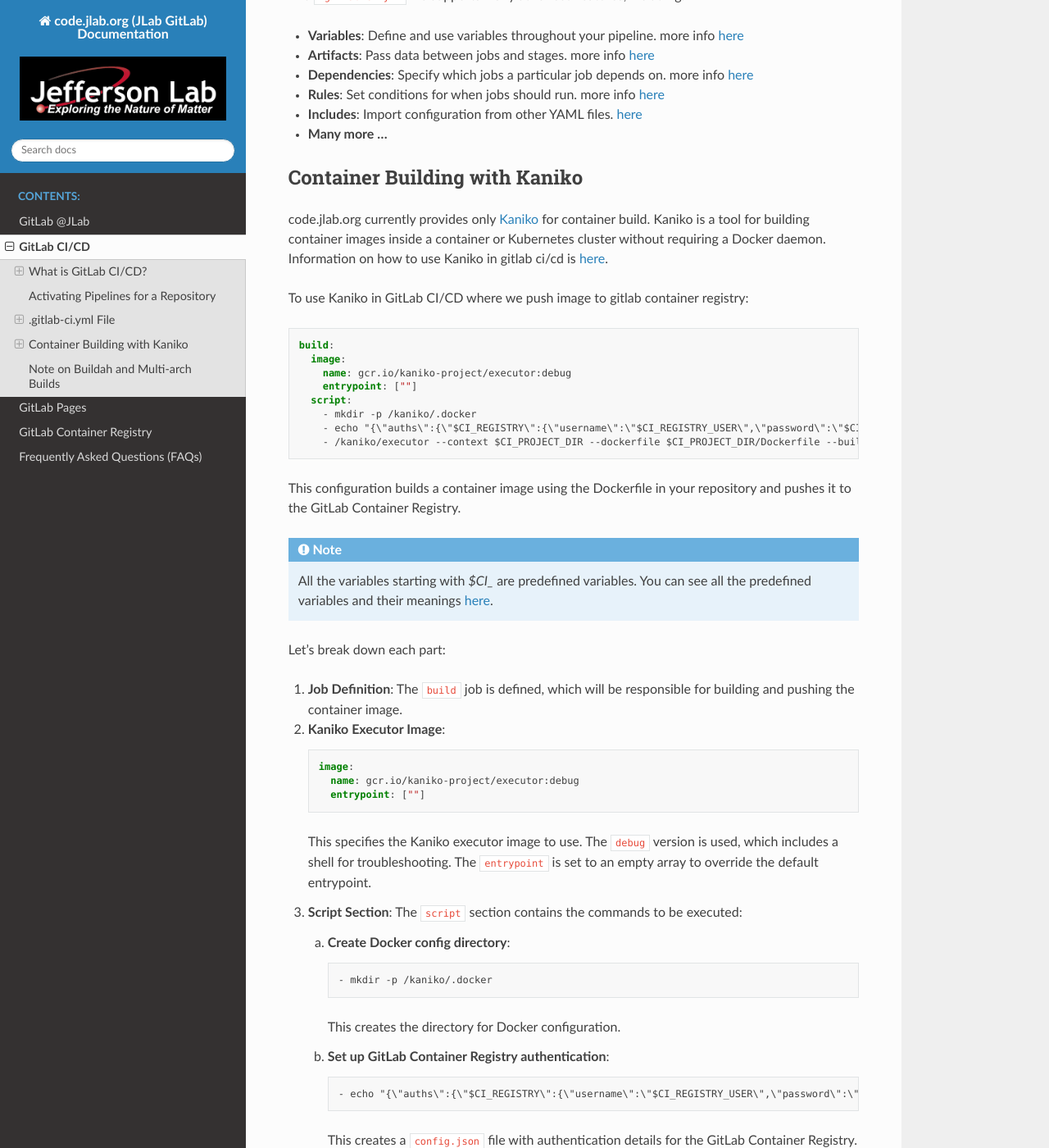
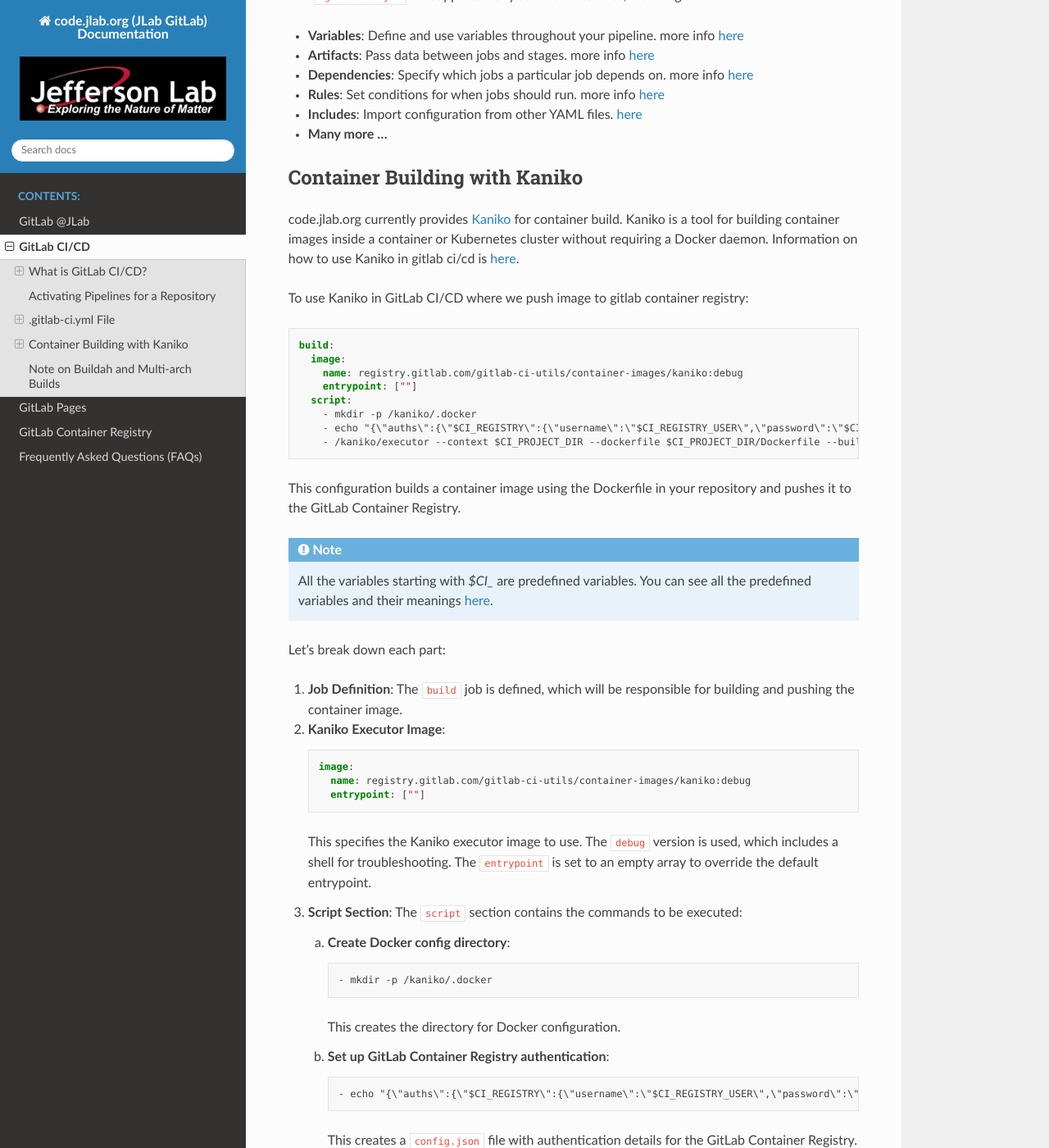
Before and after one commit to auraecosystem/jlab.org, a Sphinx documentation site: the page built from source/cicd.rst, in a window 1280 px wide and 1400 px high, scrolled down 1998 px. Shown: the whole window at 82% size. Built offline with Sphinx 7.4.7 and the Read the Docs theme 3.1.0, drawn with Linux system fonts in a browser that asks for light colours; some of the changed text lies outside the part shown.

Commit message:
Point to registry.gitlab.com kaniko:debug until buildah build documentation is written.

```diff
--- a/source/cicd.rst
+++ b/source/cicd.rst
@@ -101,7 +101,7 @@
 Container Building with Kaniko
 ------------------------------
 
-code.jlab.org currently provides only `Kaniko <https://github.com/GoogleContainerTools/kaniko>`_ for container build. Kaniko is a tool for building container images inside a container or Kubernetes cluster without requiring a Docker daemon.
+code.jlab.org currently provides `Kaniko <https://aarongoldenthal.com/posts/google-kaniko-is-dead-long-live-chainguard-kaniko/>`_ for container build. Kaniko is a tool for building container images inside a container or Kubernetes cluster without requiring a Docker daemon.
 Information on how to use Kaniko in gitlab ci/cd is `here <https://docs.gitlab.com/ee/ci/docker/using_kaniko.html#building-a-docker-image-with-kaniko>`_.
 
 To use Kaniko in GitLab CI/CD where we push image to gitlab container registry:
@@ -110,7 +110,7 @@
 
    build:
      image:
-       name: gcr.io/kaniko-project/executor:debug
+       name: registry.gitlab.com/gitlab-ci-utils/container-images/kaniko:debug
        entrypoint: [""]
      script:
        - mkdir -p /kaniko/.docker
@@ -133,7 +133,7 @@
    .. code-block:: yaml
 
       image:
-        name: gcr.io/kaniko-project/executor:debug
+        name: registry.gitlab.com/gitlab-ci-utils/container-images/kaniko:debug
         entrypoint: [""]
 
    This specifies the Kaniko executor image to use. The ``debug`` version is used, which includes a shell for troubleshooting. The ``entrypoint`` is set to an empty array to override the default entrypoint.
@@ -180,7 +180,7 @@
 
    build:
      image:
-       name: gcr.io/kaniko-project/executor:debug
+       name: registry.gitlab.com/gitlab-ci-utils/container-images/kaniko:debug
        entrypoint: [""]
      variables:
        DOCKER_USERNAME: $DOCKERHUB_USERNAME
```
